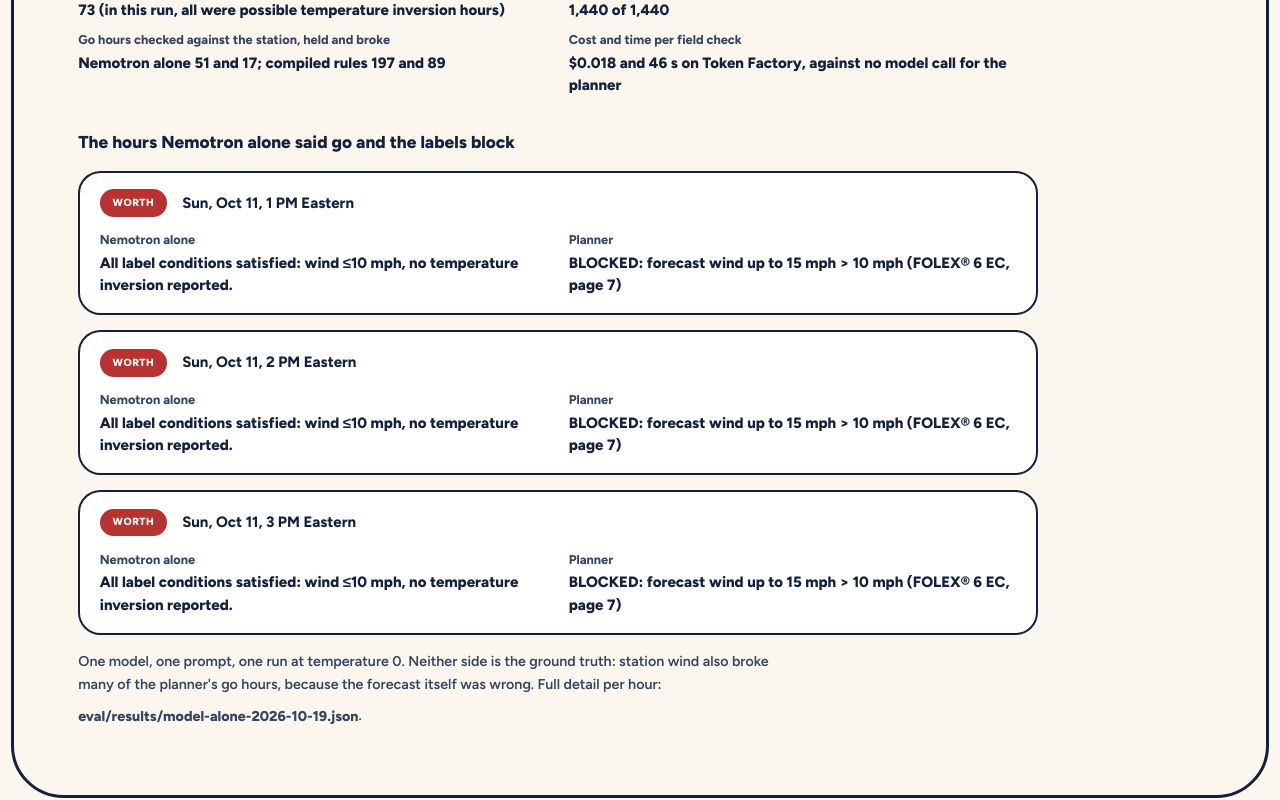
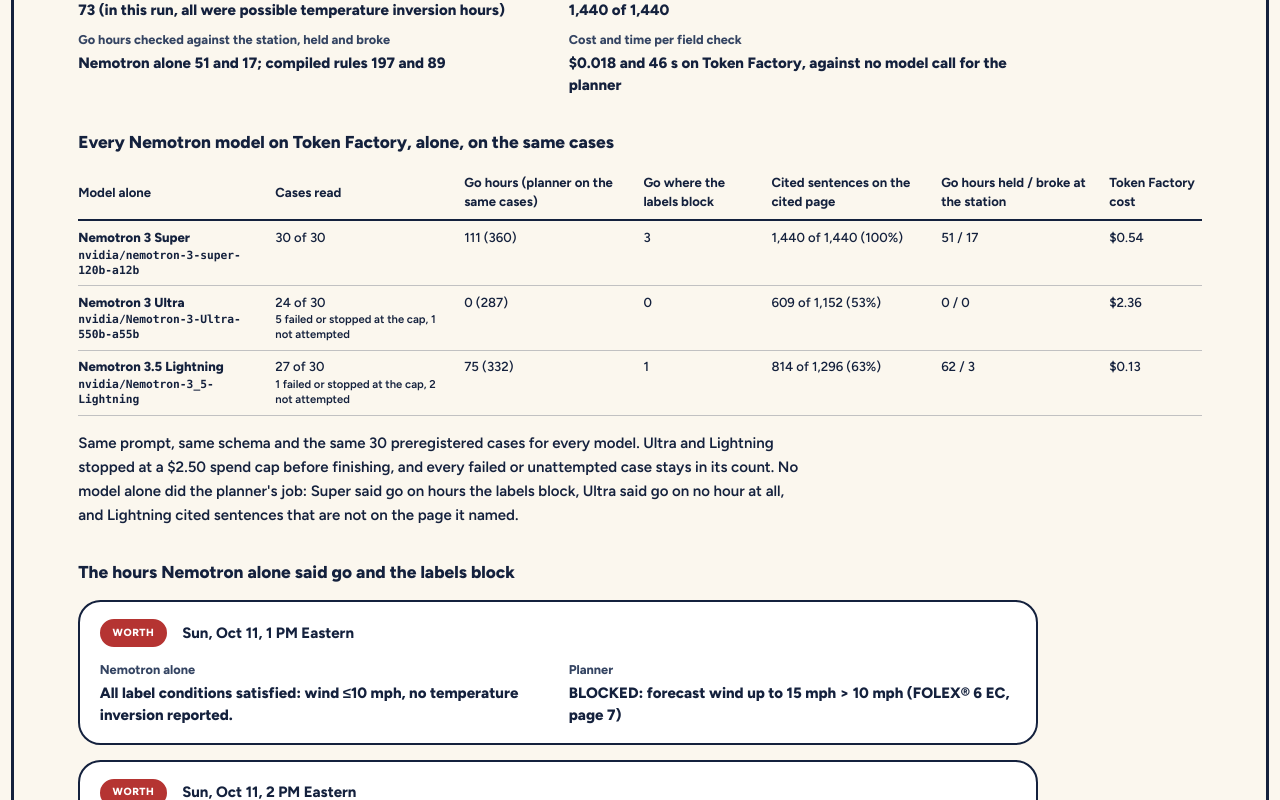
Before and after one commit to StephenSook/labelhand, a Next.js app in the folder web/: page /proof in a window 1280 px wide. Shown: the part 3400-4200 px from the top of the page. Built offline with nearby package versions, Linux system fonts and the light colour scheme.

Commit message:
Compare every Nemotron model alone on the proof page

```diff
--- a/web/src/app/proof/page.tsx
+++ b/web/src/app/proof/page.tsx
@@ -44,7 +44,12 @@
 type MatrixRow = { PERMITTED: number; BLOCKED: number; FIELD_CHECK: number };
 type ModelAlone = {
   model: string;
+  status?: string;
+  models?: ModelAlone[];
   pooled: {
+    planned_cases?: number;
+    failed_cases?: number;
+    not_attempted_cases?: number;
     successful_cases: number;
     hours_compared: number;
     agreement_matrix_model_x_planner: { PERMITTED: MatrixRow; BLOCKED: MatrixRow; FIELD_CHECK: MatrixRow };
@@ -61,6 +66,20 @@
   }>;
 };
 const alone = modelAlone as unknown as ModelAlone;
+const aloneModels = alone.models ?? [alone];
+
+function goHours(row: ModelAlone): { model: number; planner: number; unsafe: number } {
+  const m = row.pooled.agreement_matrix_model_x_planner;
+  const sum = (r: MatrixRow) => r.PERMITTED + r.BLOCKED + r.FIELD_CHECK;
+  return { model: sum(m.PERMITTED), planner: m.PERMITTED.PERMITTED + m.BLOCKED.PERMITTED + m.FIELD_CHECK.PERMITTED, unsafe: m.PERMITTED.BLOCKED };
+}
+
+function modelName(id: string): string {
+  if (/ultra/i.test(id)) return "Nemotron 3 Ultra";
+  if (/lightning/i.test(id)) return "Nemotron 3.5 Lightning";
+  if (/super/i.test(id)) return "Nemotron 3 Super";
+  return id;
+}
 const ACTING = new Set(["MUST", "MUST_NOT"]);
 const TANK = "5481-504,264-700,264-418";
 
@@ -261,7 +280,7 @@
           </details>
         </SectionCard>
 
-        <SectionCard className="proof-card" id="model-alone">
+        <SectionCard className="proof-card min-w-0" id="model-alone">
           <h2 className="display proof-heading">Nemotron alone on the same forecasts</h2>
           <p className="proof-text">
             Why compile the labels at all? <code>{alone.model}</code> got the full text of all three labels and a recorded 48-hour NWS forecast,
@@ -296,6 +315,58 @@
             </div>
           </dl>
 
+          <h3 className="proof-subheading">Every Nemotron model on Token Factory, alone, on the same cases</h3>
+          <div className="mt-3 min-w-0 max-w-full overflow-x-auto" tabIndex={0} role="region" aria-label="Nemotron models alone, scrollable table">
+            <table className="w-full min-w-[42rem] border-collapse text-left text-sm" data-model-alone-table>
+              <caption className="sr-only">Each Nemotron model alone against the compiled planner on the same recorded forecasts</caption>
+              <thead>
+                <tr className="border-b-2 border-[#14213d]">
+                  <th scope="col" className="py-2 pr-3">Model alone</th>
+                  <th scope="col" className="py-2 pr-3">Cases read</th>
+                  <th scope="col" className="py-2 pr-3">Go hours (planner on the same cases)</th>
+                  <th scope="col" className="py-2 pr-3">Go where the labels block</th>
+                  <th scope="col" className="py-2 pr-3">Cited sentences on the cited page</th>
+                  <th scope="col" className="py-2 pr-3">Go hours held / broke at the station</th>
+                  <th scope="col" className="py-2">Token Factory cost</th>
+                </tr>
+              </thead>
+              <tbody>
+                {aloneModels.map((row) => {
+                  const go = goHours(row);
+                  const quotes = row.pooled.quote_check;
+                  const seen = row.pooled.against_observations.model_permitted;
+                  const planned = row.pooled.planned_cases ?? row.pooled.successful_cases;
+                  return (
+                    <tr key={row.model} className="border-b border-[#14213d]/25 align-top" data-model-row={row.model}>
+                      <th scope="row" className="py-2 pr-3 font-black">
+                        {modelName(row.model)}
+                        <span className="block text-xs font-semibold"><code>{row.model}</code></span>
+                      </th>
+                      <td className="py-2 pr-3">
+                        {row.pooled.successful_cases} of {planned}
+                        {row.pooled.successful_cases < planned ? (
+                          <span className="block text-xs font-semibold">
+                            {row.pooled.failed_cases ?? 0} failed or stopped at the cap, {row.pooled.not_attempted_cases ?? 0} not attempted
+                          </span>
+                        ) : null}
+                      </td>
+                      <td className="py-2 pr-3">{go.model} ({go.planner})</td>
+                      <td className="py-2 pr-3">{go.unsafe}</td>
+                      <td className="py-2 pr-3">{quotes.matched.toLocaleString("en-US")} of {quotes.total.toLocaleString("en-US")} ({Math.round((quotes.matched / quotes.total) * 100)}%)</td>
+                      <td className="py-2 pr-3">{seen.held} / {seen.broke}</td>
+                      <td className="py-2">${row.pooled.model_calls.cost_usd.toFixed(2)}</td>
+                    </tr>
+                  );
+                })}
+              </tbody>
+            </table>
+          </div>
+          <p className="proof-text">
+            Same prompt, same schema and the same 30 preregistered cases for every model. Ultra and Lightning stopped at a $2.50 spend cap before
+            finishing, and every failed or unattempted case stays in its count. No model alone did the planner&apos;s job: Super said go on hours the
+            labels block, Ultra said go on no hour at all, and Lightning cited sentences that are not on the page it named.
+          </p>
+
           <h3 className="proof-subheading">The hours Nemotron alone said go and the labels block</h3>
           <ul className="proof-diffs">
             {alone.unsafe_go_hours.map((hour) => (
@@ -318,7 +389,7 @@
             ))}
           </ul>
           <p className="proof-text proof-caveat">
-            One model, one prompt, one run at temperature 0. Neither side is the ground truth: station wind also broke many of the planner&apos;s go hours,
+            One prompt and one run per model at temperature 0. Neither side is the ground truth: station wind also broke many of the planner&apos;s go hours,
             because the forecast itself was wrong. Full detail per hour:{" "}
             <a className="text-link" href="https://github.com/StephenSook/labelhand/blob/main/eval/results/model-alone-2026-10-19.json">eval/results/model-alone-2026-10-19.json</a>.
           </p>
```
Also changed, not shown: 1 other file (tests, documents, lock files or other folders).
